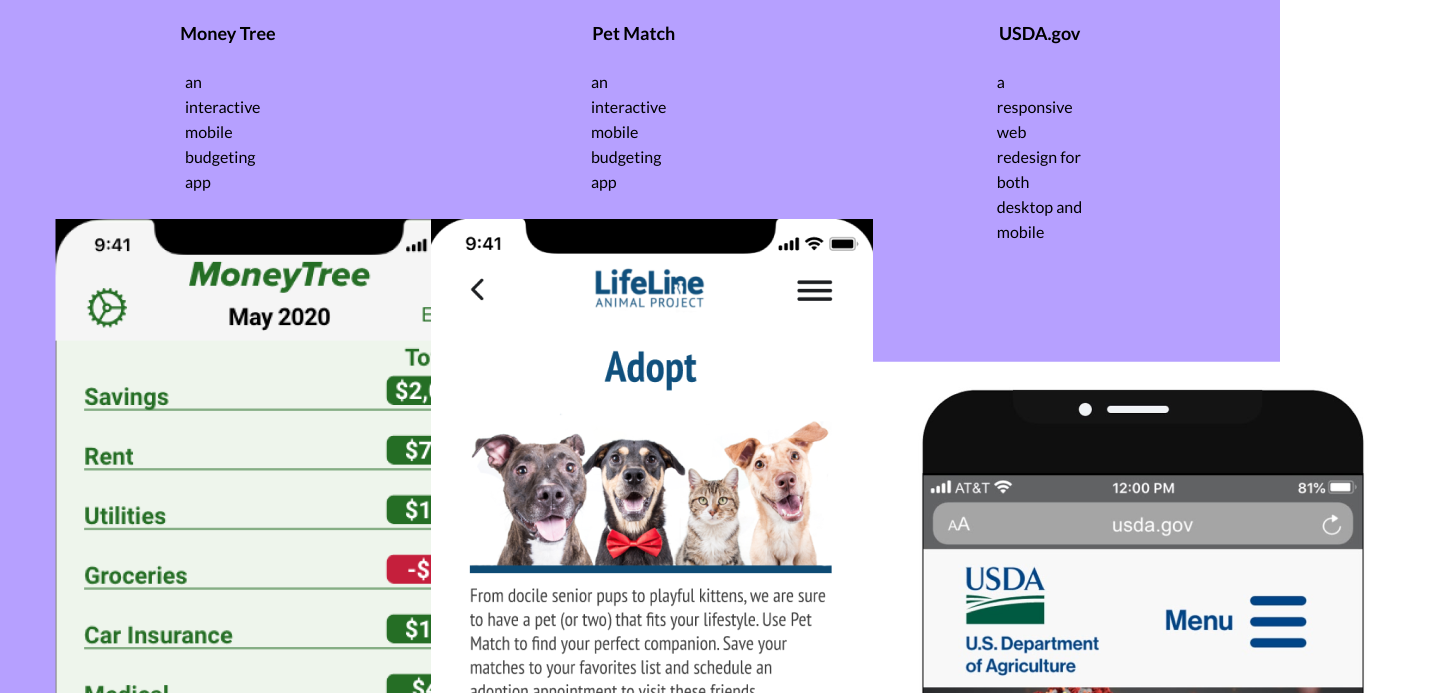
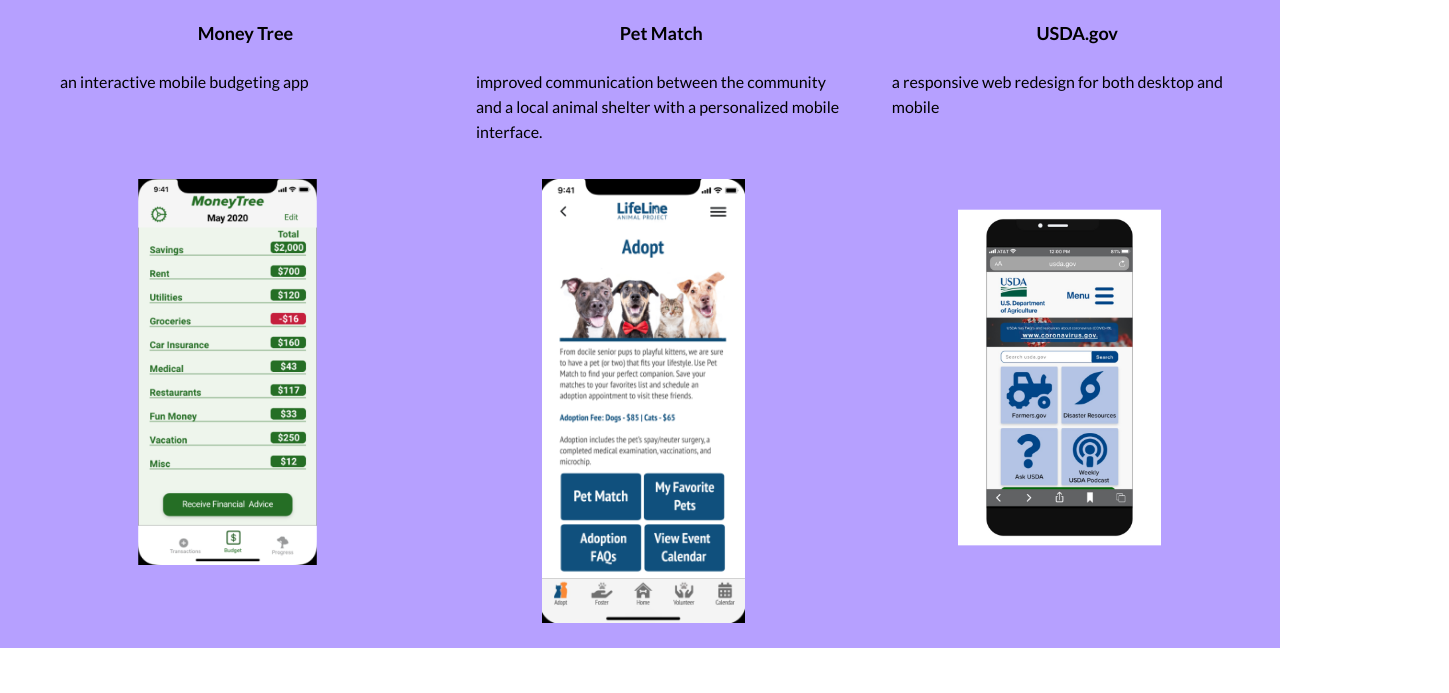
Before and after one commit to mhpMHP27167/UX_UI_Unit_19_Portfolio, a plain HTML site: page html/index.html in a window 1280 px wide. Shown: the part 547-1240 px from the top of the page, 1449 px wide, since content can reach past the window. After the commit the page ends 1195 px from the top, so only its background shows below. Drawn offline with Linux system fonts and the light colour scheme.

Commit message:
margins and image resizing
still need to build out footer and add j-query animations

```diff
--- a/css/styles.css
+++ b/css/styles.css
@@ -39,6 +39,7 @@ h4 {
     font-size: 18px;
     margin: 0;
     text-align: center;
+    margin-left: 35px;
 }
 a {
     text-decoration: none;
@@ -89,7 +90,6 @@ p {
     font-weight: normal;
     font-size: 16px;
     line-height: 25px;
-    margin: 35px;
     margin: 10rem;
     margin-top: 25px;
     margin-bottom: 25px;
@@ -124,4 +124,24 @@ button {
     margin: 25px;
     display: grid;
     grid-template-columns: 33% 33% 33%;
+    padding: none;
+    gap: 10px;
+    justify-content: space-evenly;
 }
+.projectimages{
+    margin-left: auto;
+    margin-right: auto;
+    width: 50%;
+}
+.blocktext {
+    font-family: Lato;
+    font-style: normal;
+    font-weight: normal;
+    font-size: 16px;
+    display: block;
+    margin-top: 25px;
+    margin-bottom: 25px;
+    margin-left: 35px;
+    margin-right: 0;
+    height: max-content;
+}
--- a/html/index.html
+++ b/html/index.html
@@ -69,18 +69,21 @@
             <div>
                 <h4>Money Tree</h4>
                 <p class=blocktext>an interactive mobile budgeting app</p>
-                <img src="../images/Home Page – 1 1.png" alt="Money-Tree Homepage">
+
             </div>
             <div>
                 <h4>Pet Match</h4>
-                <p class=blocktext>an interactive mobile budgeting app</p>
-                <img src="../images/Screen Shot 2020-08-21 at 10.07 1.png" alt="Money-Tree Homepage">
+                <p class=blocktext>improved communication between the community and a local animal shelter with a personalized mobile interface. </p>
+
             </div>
             <div>
                 <h4>USDA.gov</h4>
                 <p class=blocktext>a responsive web redesign for both desktop and mobile</p>
-                <img src="../images/USDA 1.png" alt="USDA.gov Homepage">
+
             </div>
+            <img class="projectimages" src="../images/Home Page – 1 1.png" alt="Money-Tree Homepage">
+            <img class="projectimages" src="../images/Screen Shot 2020-08-21 at 10.07 1.png" alt="Money-Tree Homepage">
+            <img class="projectimages" src="../images/USDA 1.png" alt="USDA.gov Homepage">
         </div>
     </div>
 </body>
```
